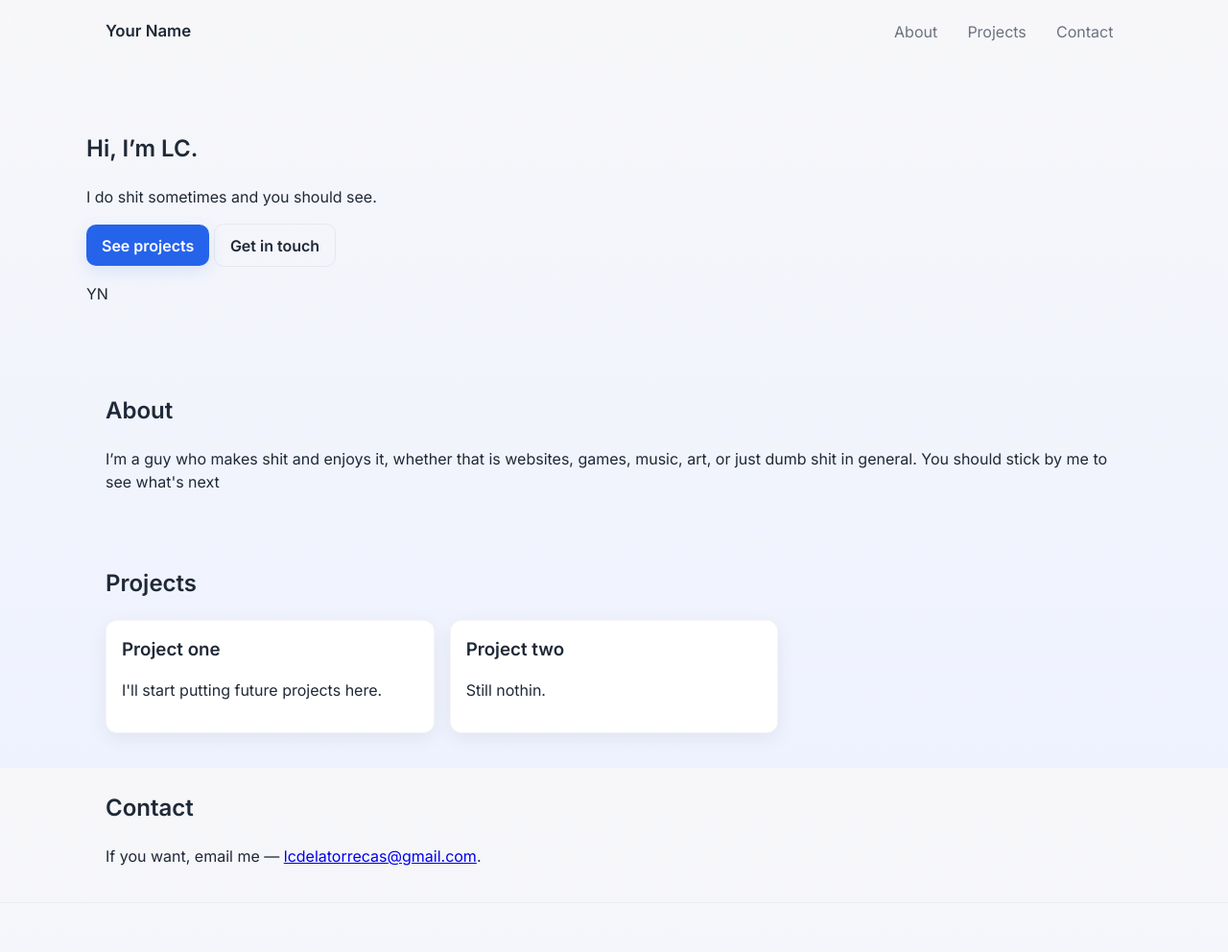
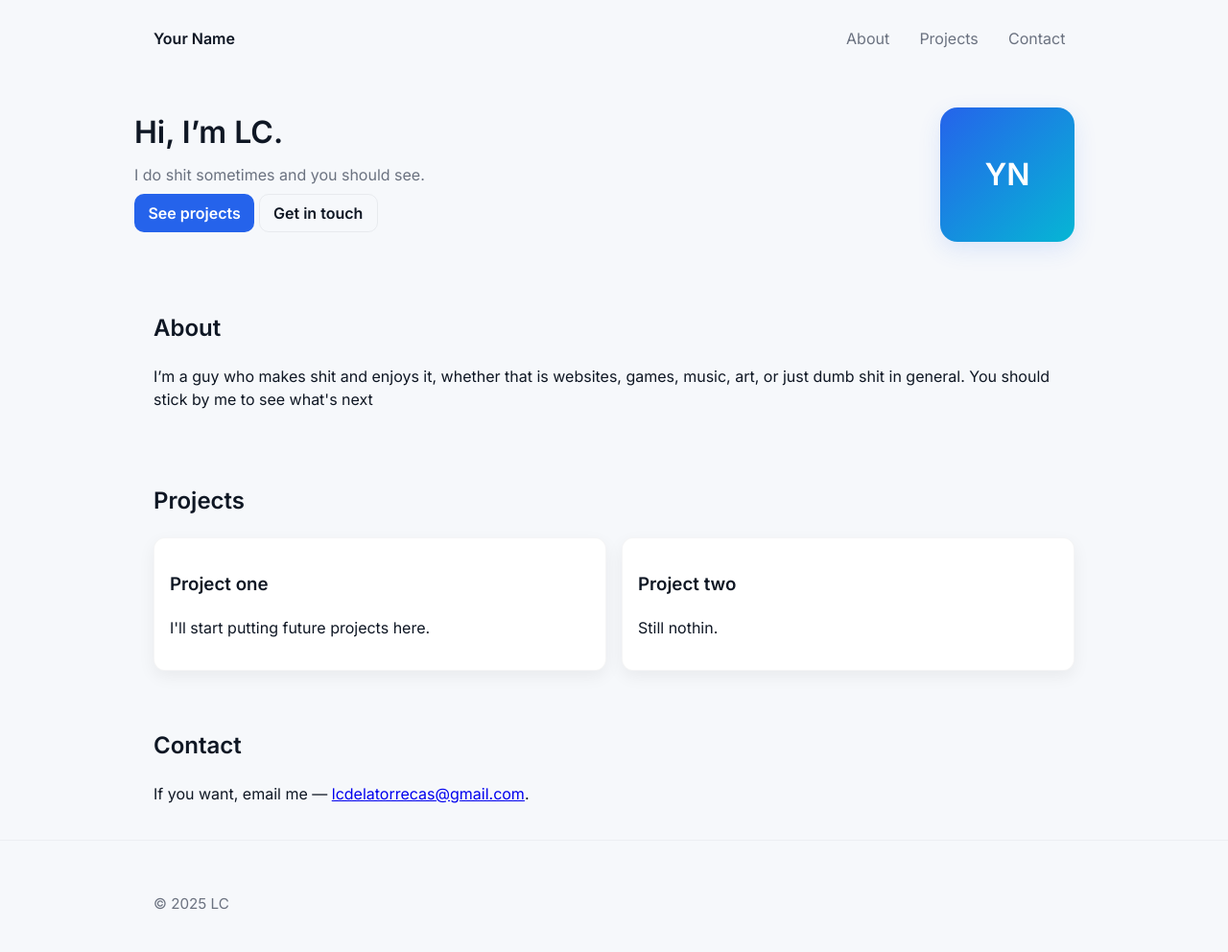
Before and after one commit to myweborsmth/myweborsmth.github.io, a plain HTML site: page index.html in a window 1280 px wide. Shown: the top 992 px of the page at 96% size. Drawn offline with Linux system fonts and the light colour scheme.

Commit message:
Refactor styles.css for improved design consistency

```diff
--- a/styles.css
+++ b/styles.css
@@ -1,156 +1,49 @@
 :root{
-  --bg: #f7f7f9;
-  --card-bg: #ffffff;
-  --text: #1f2937;
+  --bg: #f6f8fb;
+  --card: #ffffff;
+  --text: #0f1724;
   --muted: #6b7280;
-  --primary: #2563eb; /* blue-600 */
-  --accent: #06b6d4;  /* cyan-500 */
+  --primary: #2563eb;
   --radius: 12px;
-  --container: 1100px;
-  --max-width: 1100px;
-  --gap: 1.25rem;
-  --glass: rgba(255,255,255,0.6);
+  --gap: 1rem;
+  --container: 1000px;
 }
 
 *{box-sizing:border-box}
-html,body{height:100%}
-body{
-  margin:0;
-  font-family: "Inter", system-ui, -apple-system, "Segoe UI", Roboto, "Helvetica Neue", Arial;
-  color:var(--text);
-  background: linear-gradient(180deg,var(--bg) 0%, #eef2ff 100%);
-  -webkit-font-smoothing:antialiased;
-  -moz-osx-font-smoothing:grayscale;
-  line-height:1.5;
-}
+html,body{height:100%; margin:0; font-family:Inter,system-ui,-apple-system,Segoe UI,Roboto,Helvetica,Arial;}
+body{background:var(--bg); color:var(--text); -webkit-font-smoothing:antialiased; -moz-osx-font-smoothing:grayscale; line-height:1.5;}
 
-/* Utility container */
-.container{
-  max-width:var(--container);
-  margin:0 auto;
-  padding:1.25rem;
-}
+.container{max-width:var(--container); margin:0 auto; padding:1.25rem;}
 
 /* Header */
-.site-header{
-  background:transparent;
-  position:sticky;
-  top:0;
-  z-index:10;
-  backdrop-filter: blur(6px);
-}
-.header-inner{
-  display:flex;
-  align-items:center;
-  justify-content:space-between;
-}
-.brand{
-  font-weight:700;
-  color:var(--text);
-  text-decoration:none;
-  font-size:1.05rem;
-}
+.site-header{background:transparent; position:sticky; top:0; padding:0.5rem 0;}
+.header-inner{display:flex; justify-content:space-between; align-items:center;}
+.brand{font-weight:700; text-decoration:none; color:var(--text);}
+.nav-list{list-style:none; display:flex; gap:0.75rem; margin:0; padding:0;}
+.nav-list a{text-decoration:none; color:var(--muted); padding:0.35rem 0.6rem; border-radius:8px;}
+.nav-list a:hover{color:var(--text);}
 
-/* Navigation */
-.nav-list{
-  list-style:none;
-  display:flex;
-  gap:0.75rem;
-  padding:0;
-  margin:0;
-  align-items:center;
-}
-.nav-list a{
-  color:var(--muted);
-  text-decoration:none;
-  padding:0.35rem 0.6rem;
-  border-radius:8px;
-}
-.nav-list a:hover,
-.nav-list a:focus{
-  color:var(--text);
-  outline: none;
-}
+/* Hero */
+.hero{display:grid; grid-template-columns:1fr 160px; gap:var(--gap); align-items:center; padding:2rem 0;}
+.hero-left h1{margin:0 0 .5rem 0; font-size:2rem;}
+.lead{color:var(--muted); margin:0 0 1rem 0;}
+.avatar{width:140px; height:140px; background:linear-gradient(135deg,var(--primary),#06b6d4); border-radius:18px; display:flex; align-items:center; justify-content:center; color:white; font-weight:700; font-size:2rem; box-shadow:0 8px 24px rgba(37,99,235,0.12);}
 
 /* Buttons */
-.btn{
-  display:inline-block;
-  background:var(--primary);
-  color:white;
-  padding:0.6rem 1rem;
-  border-radius:10px;
-  text-decoration:none;
-  font-weight:600;
-  box-shadow: 0 6px 18px rgba(37,99,235,0.12);
-  transition: transform .12s ease, box-shadow .12s ease;
-}
-.btn:hover{ transform: translateY(-3px); }
-.btn-ghost{
-  background:transparent;
-  color:var(--text);
-  border:1px solid rgba(15,23,42,0.06);
-  box-shadow:none;
-}
+.btn{background:var(--primary); color:white; padding:0.6rem 0.9rem; border-radius:10px; text-decoration:none; font-weight:600;}
+.btn-ghost{background:transparent; border:1px solid rgba(15,23,42,0.06); color:var(--text); padding:0.55rem 0.9rem; text-decoration:none; border-radius:10px;}
 
-/* Hero */
-.hero{ padding:3.25rem 0; }
-.hero-inner{
-  display:grid;
-  grid-template-columns: 1fr 360px;
-  gap:var(--gap);
-  align-items:center;
-}
-.hero-copy h1{
-  margin:0 0 .5rem 0;
-  font-size:2.25rem;
-  line-height:1.05;
-}
-.hero-copy p{ color:var(--muted); margin:0 0 1rem 0; }
-
-/* Sample card on the right */
-.hero-card .card-sample{
-  background:var(--card-bg);
-  padding:1rem;
-  border-radius:var(--radius);
-  box-shadow: 0 8px 30px rgba(2,6,23,0.06);
-  border: 1px solid rgba(15,23,42,0.04);
-}
-
-/* Features */
-.features{ padding:1rem 0 3rem 0; }
-.features h2{ margin-top:0; }
-.grid{
-  display:grid;
-  grid-template-columns: repeat(3,1fr);
-  gap:1rem;
-  margin-top:1rem;
-}
-.card{
-  background:var(--card-bg);
-  padding:1rem;
-  border-radius:12px;
-  box-shadow: 0 6px 20px rgba(2,6,23,0.06);
-  border: 1px solid rgba(15,23,42,0.04);
-}
-.card h3{ margin:0 0 .5rem 0; }
+/* Projects grid */
+.grid{display:grid; grid-template-columns:repeat(2,1fr); gap:1rem; margin-top:0.75rem;}
+.card{background:var(--card); padding:1rem; border-radius:var(--radius); box-shadow:0 6px 18px rgba(2,6,23,0.06); border:1px solid rgba(15,23,42,0.04);}
 
 /* Footer */
-.site-footer{
-  padding:1.5rem 0;
-  color:var(--muted);
-  font-size:.95rem;
-  border-top:1px solid rgba(15,23,42,0.04);
-}
+.site-footer{padding:1.25rem 0; color:var(--muted); font-size:.95rem; border-top:1px solid rgba(15,23,42,0.04);}
 
 /* Responsive */
-@media (max-width:980px){
-  .hero-inner{ grid-template-columns:1fr; }
-  .grid{ grid-template-columns: repeat(2,1fr); }
+@media (max-width:800px){
+  .hero{grid-template-columns:1fr; text-align:left;}
+  .grid{grid-template-columns:1fr;}
+  .nav-list{display:none;} /* keep it simple — we can add a mobile menu later */
 }
-@media (max-width:640px){
-  .grid{ grid-template-columns:1fr; }
-  .nav-list{ display:none; } /* simple hide; you can add a mobile menu later */
-  .hero{ padding:2rem 0; }
-  .hero-copy h1{ font-size:1.6rem; }
-}
-:focus{ outline: 3px solid rgba(37,99,235,0.18); outline-offset: 3px; }
+:focus{outline:3px solid rgba(37,99,235,0.18); outline-offset:3px;}
```
